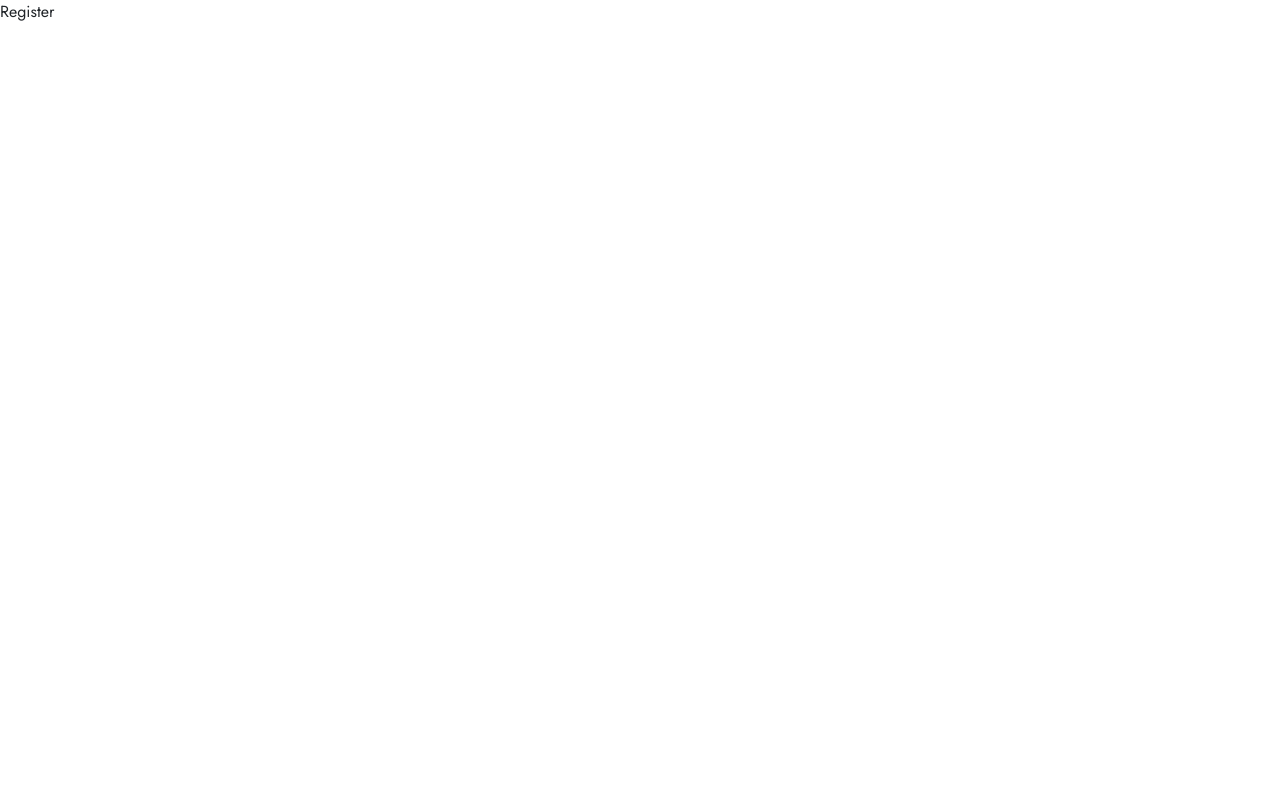
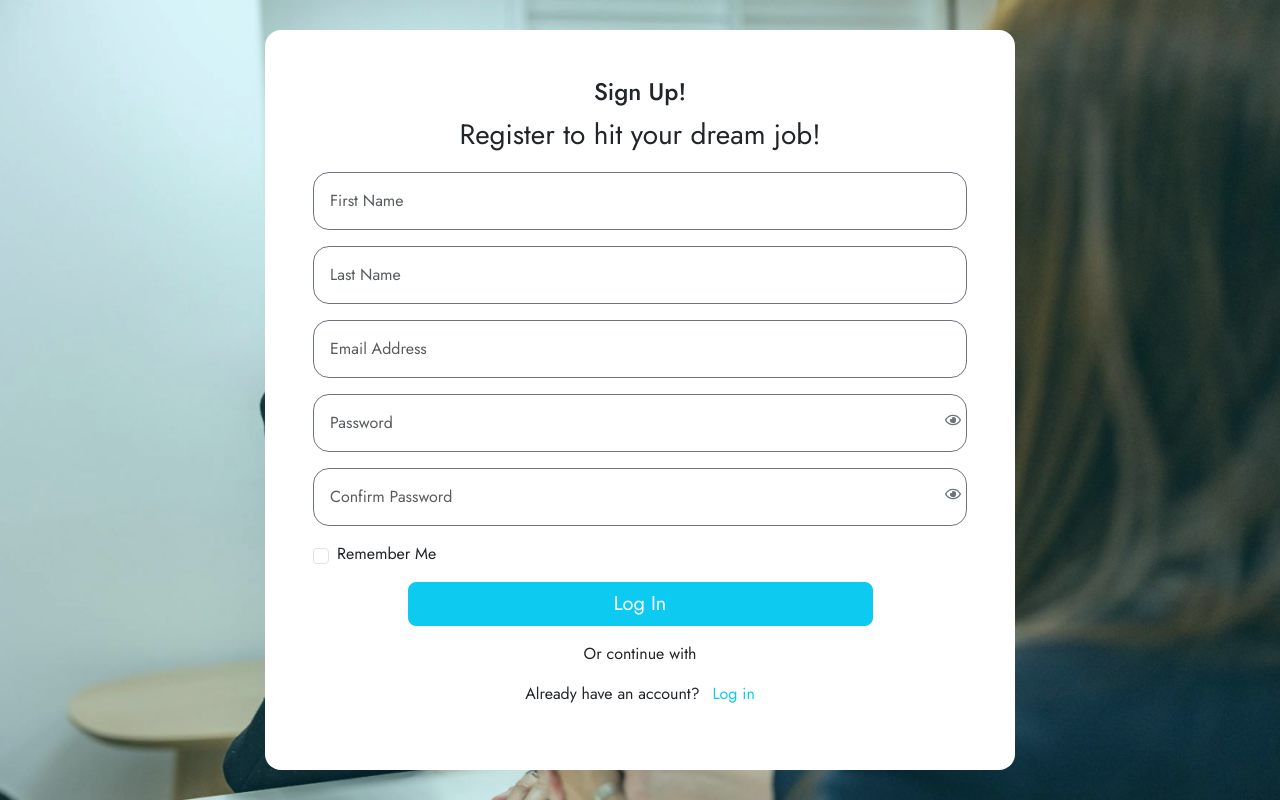
Before and after one commit to Muba-rak/Jobme-client-starter, a React (Vite) app: page /register in a window 1280 px wide. Built offline with nearby package versions, Linux system fonts and the light colour scheme.

Commit message:
styles: changed login and register styles

```diff
--- a/src/App.css
+++ b/src/App.css
@@ -35,26 +35,40 @@ header a:hover {
   background-size: cover;
   background-repeat: no-repeat;
 }
+.registerform {
+  background-image: url("./assets/signup.png");
+  background-position: center;
+  background-size: cover;
+  background-repeat: no-repeat;
+  overflow-x: hidden;
+}
+.eye {
+  top: 20%;
+}
+
 .loginform form {
   background-color: #ffffffd9;
-  width: 777px;
-  height: 600px;
 }
-.loginform form > input,
-.check,
+
 .loginform form button {
-  width: 465px;
   height: 50px;
-  border-radius: 15px 0px 0px 0px;
+  border-radius: 15px;
 }
-@media (max-width: 768px) {
-  .loginform form {
-    width: 600px;
+@media (min-width: 900px) {
+  .loginform form,
+  .registerform form {
+    width: 750px;
   }
-}
-@media (max-width: 425px) {
-  .loginform form {
-    width: 300px;
+
+  .neededwidth {
+    width: 465px;
+    margin: auto;
+  }
+  .loginform form > input,
+  .loginform form div.position-relative,
+  .submitbtn {
+    width: 465px;
+    margin: auto;
   }
 }
 .page-100 {
--- a/src/App.jsx
+++ b/src/App.jsx
@@ -22,8 +22,7 @@ function App() {
           <Route path="/job/:jobId" element={<JobDetails />} />
           <Route path="/login" element={<Login />} />
           <Route path="/register" element={<Register />} />
-          <Route path="/application/:JobId" element={<JobApplication />} />
-
+          <Route path="/application/:jobId" element={<JobApplication />} />
           <Route path="*" element={<Error404 />} />
         </Routes>
       </Router>
--- a/src/components/Footer.jsx
+++ b/src/components/Footer.jsx
@@ -7,6 +7,12 @@ import { FaLinkedin } from "react-icons/fa6";
 import { FaTwitter } from "react-icons/fa";
 
 const Footer = () => {
+  const links = [
+    { id: 1, path: "/jobs", content: "Find Jobs" },
+    { id: 2, path: "/login", content: "Login" },
+    { id: 3, path: "/register", content: "Register" },
+    { id: 1, path: "/contact", content: "Contact" },
+  ];
   return (
     <footer className="border border-start-0 border-end-0 border-top-2 border-secondary border-bottom-2 py-5 my-5">
       <div className="container d-lg-flex justify-content-between align-items-center">
@@ -29,30 +35,17 @@ const Footer = () => {
         </div>
         <div>
           <ul className="d-md-flex gap-4">
-            <Link
-              to="/jobs"
-              className="text-decoration-none text-dark d-block my-2 my-lg-0"
-            >
-              <li> Find Jobs </li>
-            </Link>
-            <Link
-              to="/jobs"
-              className="text-decoration-none text-dark d-block my-2 my-lg-0"
-            >
-              <li> Post A job </li>
-            </Link>
-            <Link
-              to="/contact"
-              className="text-decoration-none text-dark d-block my-2 my-lg-0"
-            >
-              <li> Contact Us </li>
-            </Link>
-            <Link
-              to="/jobs"
-              className="text-decoration-none text-dark d-block my-2 my-lg-0"
-            >
-              <li> Find Jobs </li>
-            </Link>
+            {links.map((link) => {
+              return (
+                <Link
+                  key={link.id}
+                  to={link.path}
+                  className="text-decoration-none text-dark d-block my-2 my-lg-0"
+                >
+                  <li>{link.content} </li>
+                </Link>
+              );
+            })}
           </ul>
         </div>
       </div>
--- a/src/pages/Error404.jsx
+++ b/src/pages/Error404.jsx
@@ -1,6 +1,5 @@
 import React from "react";
 import { Link } from "react-router-dom";
-import Layout from "../components/Layout";
 import Err from "../assets/err.jpg";
 
 const Error404 = () => {
--- a/src/pages/JobApplication.jsx
+++ b/src/pages/JobApplication.jsx
@@ -24,6 +24,7 @@ const JobApplication = () => {
                 <label htmlFor="lastname">*Last Name</label>
                 <input
                   type="text"
+                  id="lastname"
                   className="form-control shadow-none p-3 rounded-4"
                 />
               </div>
@@ -33,6 +34,7 @@ const JobApplication = () => {
                 <label htmlFor="email">*Email Address</label>
                 <input
                   type="email"
+                  id="email"
                   className="form-control shadow-none p-3 rounded-4"
                 />
               </div>
--- a/src/pages/Login.jsx
+++ b/src/pages/Login.jsx
@@ -1,40 +1,63 @@
-import React from "react";
+import React, { useState } from "react";
 import { Link } from "react-router-dom";
+import MyButton from "../components/MyButton";
+import { FaRegEye, FaRegEyeSlash } from "react-icons/fa";
 
 const Login = () => {
+  const [show, setShow] = useState(false);
+  const toggleShow = () => {
+    setShow(!show);
+  };
+  const handleLogin = (e) => {
+    e.preventDefault();
+  };
+
   return (
     <div className="loginform d-flex align-items-center justify-content-center vw-100 vh-100">
-      <form className="rounded-4 bg-white p-5">
+      <form
+        onSubmit={handleLogin}
+        className="rounded-4 bg-white p-5 needs-validation"
+      >
         <h2 className="text-center fs-4">Welcome Back!</h2>
         <p className="text-center fs-3 mb-3">Log In to hit your dream job!</p>
 
         <input
           type="email"
           placeholder="Email Address"
-          className="rounded-4 shadow-none form-control mx-auto my-3 text-secondary border-1 border-secondary p-3"
+          className=" rounded-4 shadow-none form-control mx-auto my-3 text-dark border-1 border-secondary p-3"
         />
-        <input
-          type="password"
-          placeholder="Password"
-          className="rounded-4 shadow-none form-control  mx-auto my-3 text-secondary border-1 border-secondary p-3"
-        />
-        <div className="d-flex justify-content-between align-items-center mx-auto my-3 check">
-          <div>
-            <input type="checkbox" />
+        <div className="position-relative">
+          <input
+            type={show ? "text" : "password"}
+            placeholder="Password"
+            className="  rounded-4 shadow-none form-control  mx-auto my-3 text-dark border-1 border-secondary p-3"
+          />
+          <button
+            onClick={toggleShow}
+            className="bg-transparent border-0 text-secondary position-absolute top-0 end-0"
+          >
+            {" "}
+            {show ? <FaRegEyeSlash /> : <FaRegEye />}{" "}
+          </button>
+        </div>
+
+        <div className="d-flex justify-content-between align-items-center mx-auto my-3 check neededwidth">
+          <div className="d-flex justify-content-center align-items-center gap-2">
+            <input type="checkbox" className="form-check-input" />
             <span>Remember Me</span>
           </div>
-          <p>Forgot Password?</p>
+          {/* <div>
+            <p>Forgot Password?</p>
+          </div> */}
         </div>
-        <button className="btn btn-info rounded-4 my-3 text-white p-2 fs-5 mx-auto d-block">
-          Log In
-        </button>
+        <MyButton content={"Log In"} extraClass={"submitbtn mx-auto d-block"} />
 
         <div className="mt-3 text-center">
           <p>Or continue with</p>
           <p>
             Don't have an account?{" "}
             <Link
-              to="/"
+              to="/register"
               className="btn-link text-info text-decoration-none ms-2"
             >
               Sign Up
--- a/src/pages/Register.jsx
+++ b/src/pages/Register.jsx
@@ -1,7 +1,91 @@
-import React from "react";
+import React, { useState } from "react";
+import { Link } from "react-router-dom";
+import MyButton from "../components/MyButton";
+import { FaRegEye, FaRegEyeSlash } from "react-icons/fa";
 
 const Register = () => {
-  return <div>Register</div>;
+  const [show, setShow] = useState(false);
+  const toggleShow = () => {
+    setShow(!show);
+  };
+  const handleRegister = (e) => {
+    e.preventDefault();
+  };
+  return (
+    <div className="registerform d-flex align-items-center justify-content-center vw-100 vh-100 ">
+      <form onSubmit={handleRegister} className="rounded-4 bg-white p-4 p-lg-5">
+        <h2 className="text-center fs-4">Sign Up!</h2>
+        <p className="text-center fs-3 mb-3">Register to hit your dream job!</p>
+        <input
+          type="text"
+          placeholder="First Name"
+          className=" rounded-4 shadow-none form-control mx-auto my-3 text-dark border-1 border-secondary p-3"
+        />
+        <input
+          type="text"
+          placeholder="Last Name"
+          className=" rounded-4 shadow-none form-control mx-auto my-3 text-dark border-1 border-secondary p-3"
+        />
+        <input
+          type="email"
+          placeholder="Email Address"
+          className=" rounded-4 shadow-none form-control mx-auto my-3 text-dark border-1 border-secondary p-3"
+        />
+        <div className="position-relative">
+          <input
+            type={show ? "text" : "password"}
+            placeholder="Password"
+            className="  rounded-4 shadow-none form-control  mx-auto my-3 text-dark border-1 border-secondary p-3"
+          />
+          <button
+            onClick={toggleShow}
+            className="bg-transparent border-0 text-secondary position-absolute eye end-0"
+          >
+            {" "}
+            {show ? <FaRegEyeSlash /> : <FaRegEye />}{" "}
+          </button>
+        </div>
+        <div className="position-relative">
+          <input
+            type={show ? "text" : "password"}
+            placeholder="Confirm Password"
+            className="  rounded-4 shadow-none form-control  mx-auto my-3 text-dark border-1 border-secondary p-3"
+          />
+          <button
+            onClick={toggleShow}
+            className="bg-transparent border-0 text-secondary position-absolute eye end-0"
+          >
+            {" "}
+            {show ? <FaRegEyeSlash /> : <FaRegEye />}{" "}
+          </button>
+        </div>
+
+        <div className="d-flex justify-content-between align-items-center mx-auto my-3 check">
+          <div className="d-flex justify-content-center align-items-center gap-2">
+            <input type="checkbox" className="form-check-input" />
+            <span>Remember Me</span>
+          </div>
+          {/* <div>
+            <p>Forgot Password?</p>
+          </div> */}
+        </div>
+        <MyButton content={"Log In"} extraClass={"submitbtn mx-auto d-block"} />
+
+        <div className="mt-3 text-center">
+          <p>Or continue with</p>
+          <p>
+            Already have an account?{" "}
+            <Link
+              to="/login"
+              className="btn-link text-info text-decoration-none ms-2"
+            >
+              Log in
+            </Link>{" "}
+          </p>
+        </div>
+      </form>
+    </div>
+  );
 };
 
 export default Register;
```
Also changed, not shown: src/assets/err.jpg.
